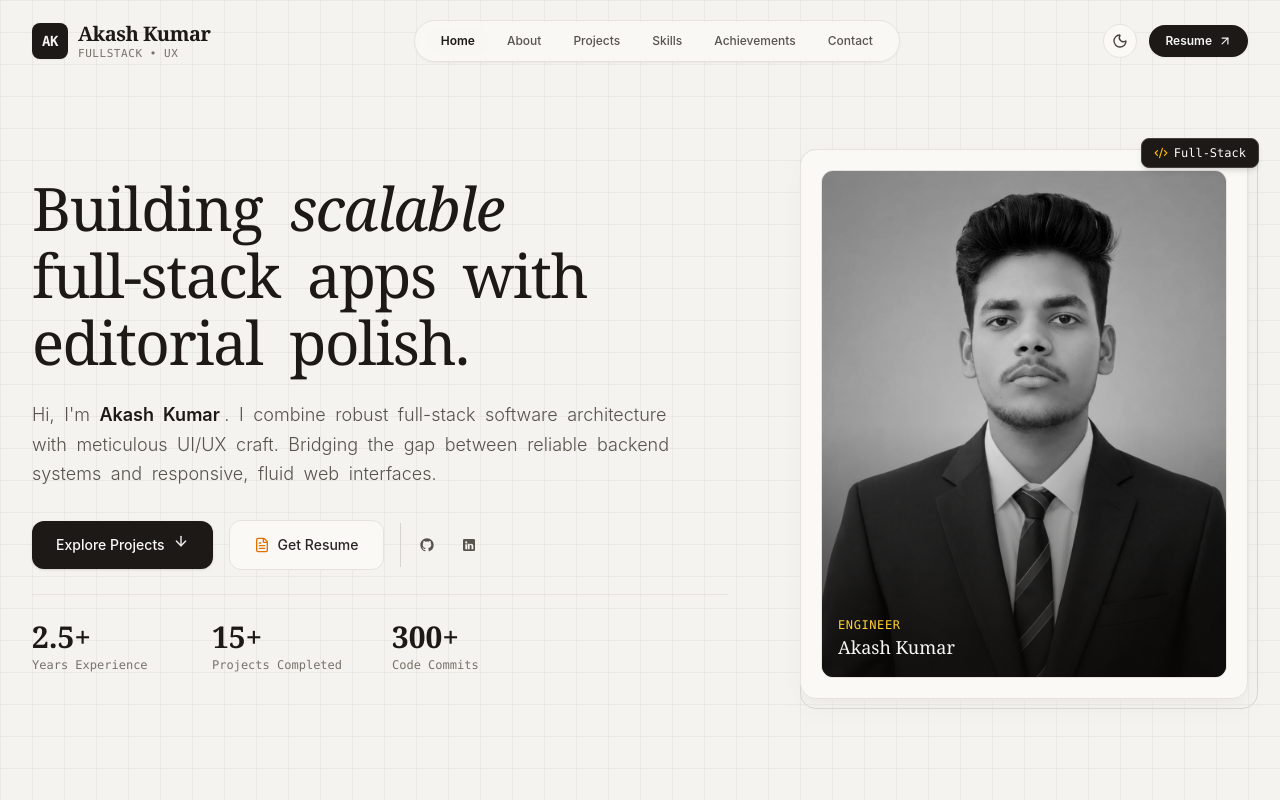
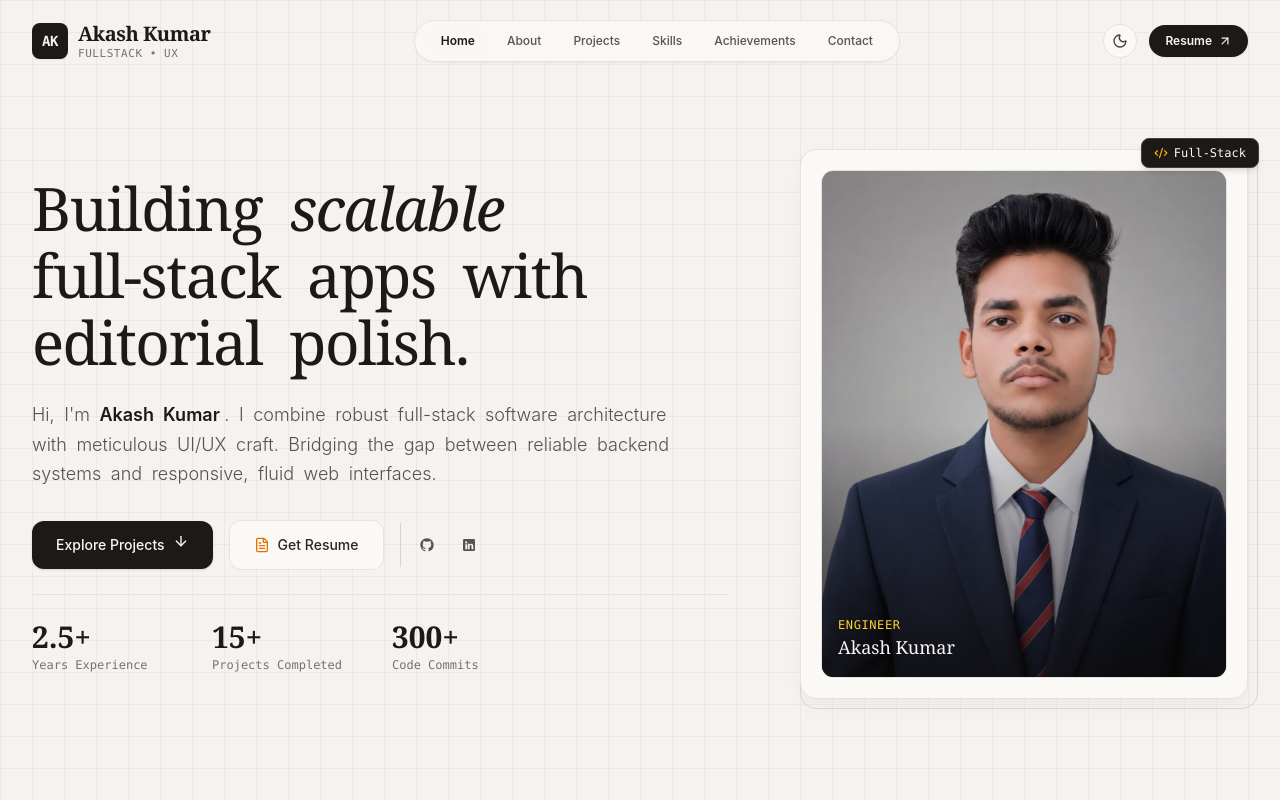
Before and after one commit to akashkumar6205/Portfolio-Website, a React (Vite) app: page / in a window 1280 px wide. Shown: the top 800 px of the page. Built offline with nearby package versions, Linux system fonts and the light colour scheme; a web font is replaced by a local one.

Commit message:
feat: add Hero component with GSAP animations and editorial design

```diff
--- a/src/components/Hero.jsx
+++ b/src/components/Hero.jsx
@@ -221,7 +221,7 @@
                   <img
                     src="/profile.jpg"
                     alt="Akash Kumar"
-                    className="w-full h-full object-cover object-center filter grayscale contrast-[1.05] hover:grayscale-0 transition-all duration-500 ease-out"
+                    className="w-full h-full object-cover object-center"
                     onError={(e) => {
                       // Fallback if local image not found
                       e.currentTarget.src = "https://images.unsplash.com/photo-1534528741775-53994a69daeb?q=80&w=800&auto=format&fit=crop";
```
